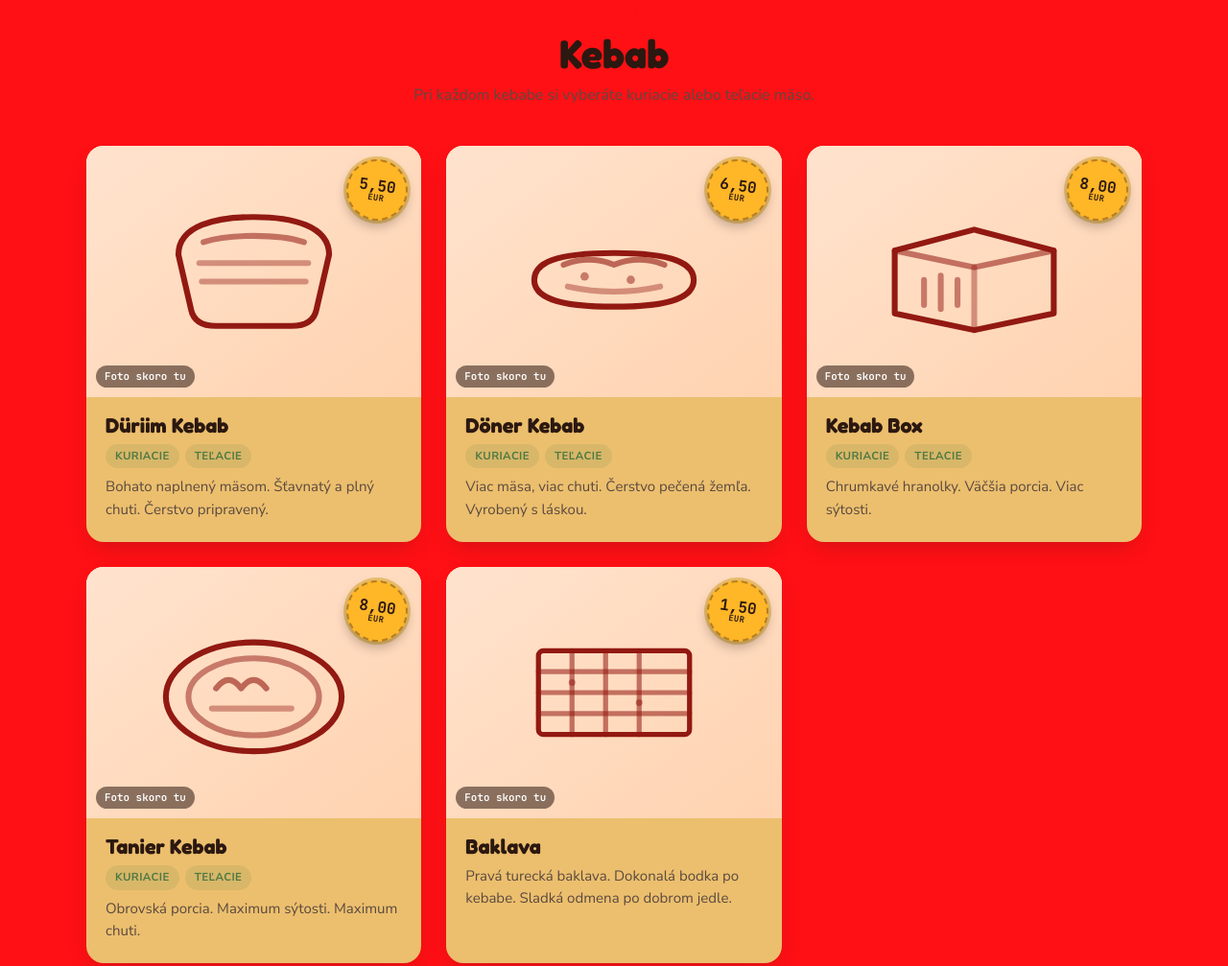
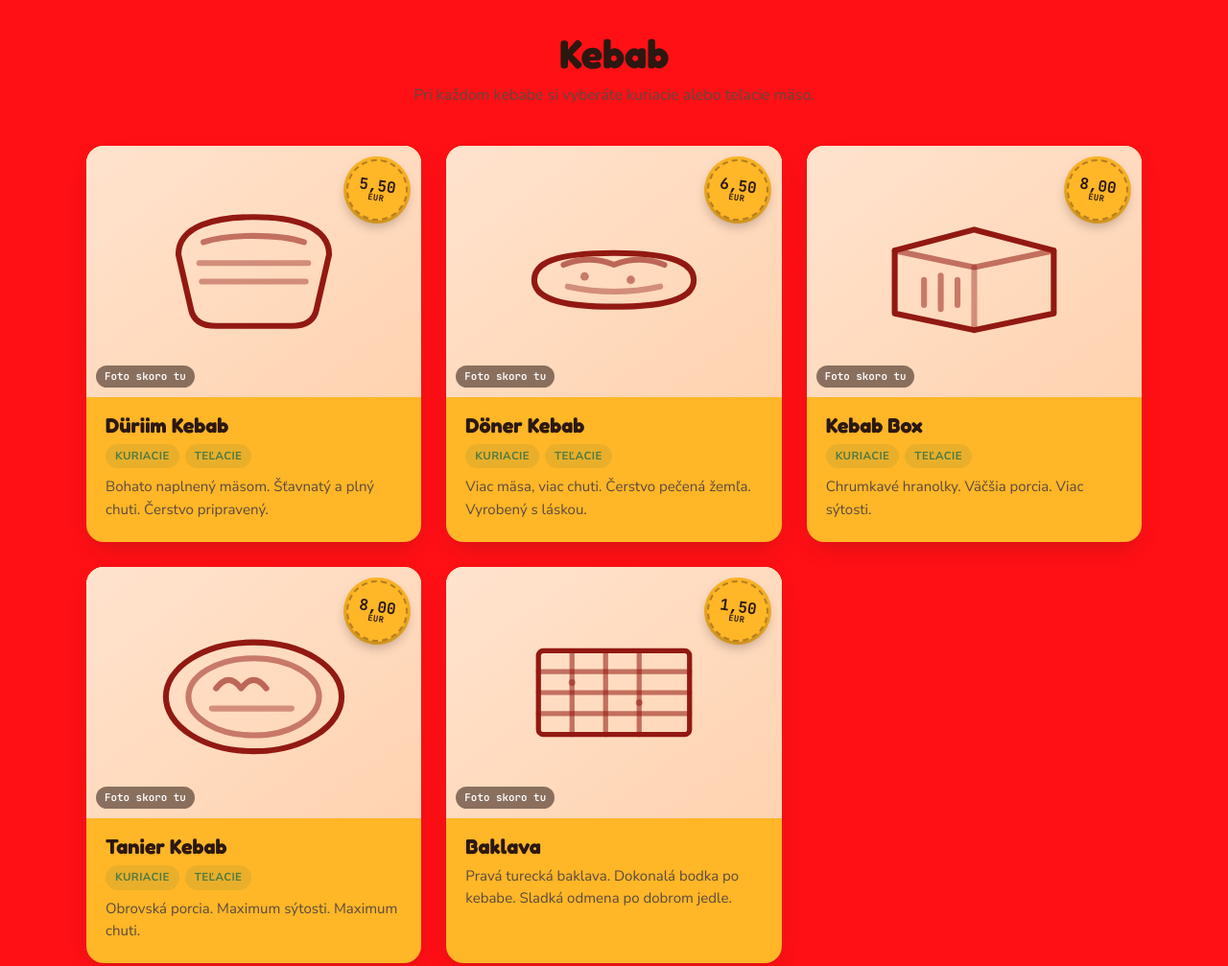
Before and after one commit to Misha-ops/Pan-Kebab, a website: page index.html in a window 1280 px wide. Shown: the part 740-1747 px from the top of the page at 96% size. Drawn offline with Linux system fonts and the light colour scheme; no server answers.

Commit message:
Update style.css

```diff
--- a/css/style.css
+++ b/css/style.css
@@ -7,7 +7,7 @@
   --red-base: #FF1015;
   --red-deep: #FF1015;
   --cream: #FF1015;
-  --cream-2: #ECBF6E;
+  --cream-2: #FFB627;
   --mustard: #FFB627;
   --char: #2B1810;
   --leaf: #4F7942;
```
